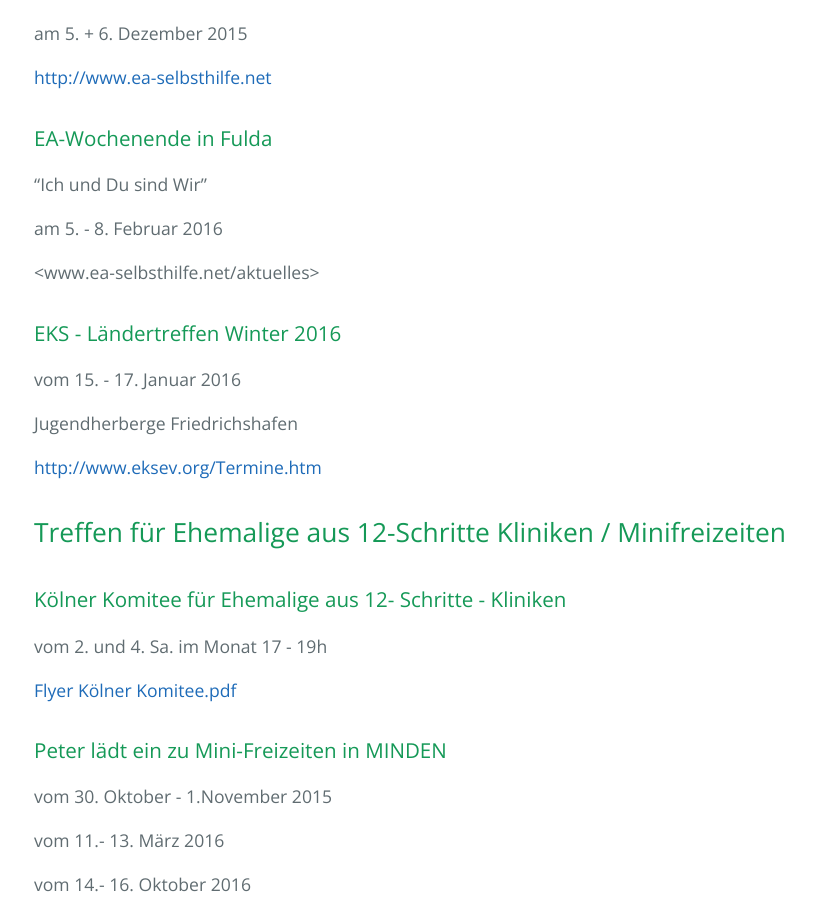
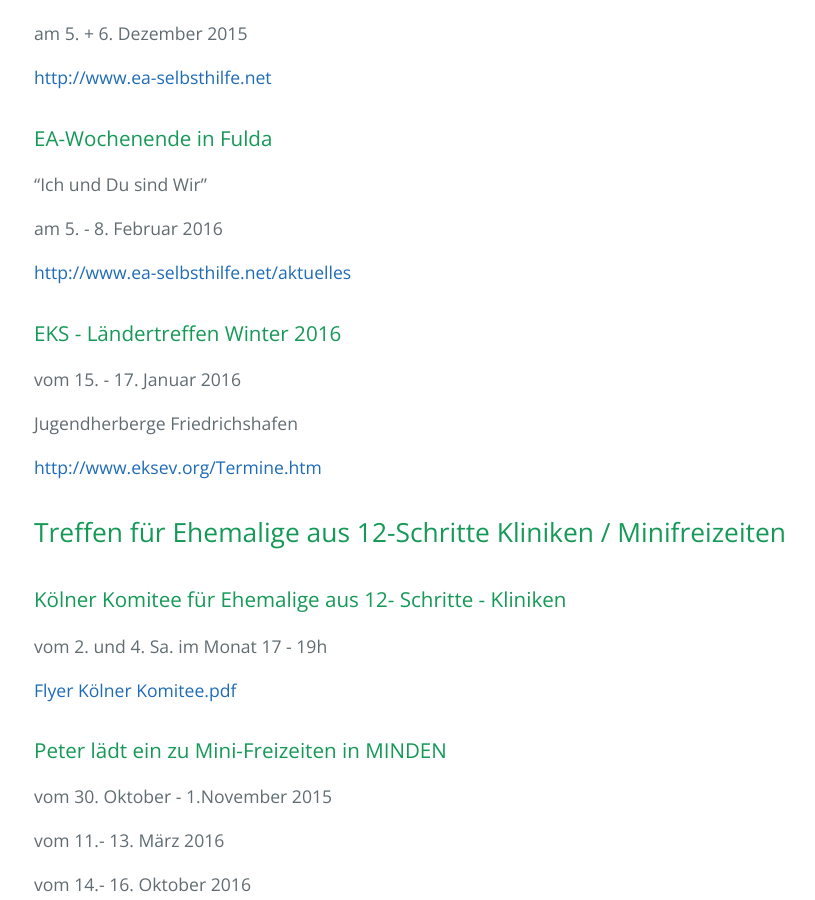
Before and after one commit to thomaskarlrichter/afreizeiten.github.io, a Jekyll site: the page built from anderetermine.md, in a window 1280 px wide and 900 px high, scrolled down 1616 px. Shown: the whole window, without its empty margins (190-1005 px from the left). Built offline with Jekyll 4.4.1, drawn with Linux system fonts in a browser that asks for light colours.

Commit message:
Update anderetermine.md

```diff
--- a/anderetermine.md
+++ b/anderetermine.md
@@ -67,7 +67,7 @@ am 5. + 6. Dezember 2015
 
 am 5. - 8. Februar 2016
 
-<www.ea-selbsthilfe.net/aktuelles>
+<http://www.ea-selbsthilfe.net/aktuelles>
 
 ### EKS - Ländertreffen Winter 2016
 vom 15. - 17. Januar 2016
```
